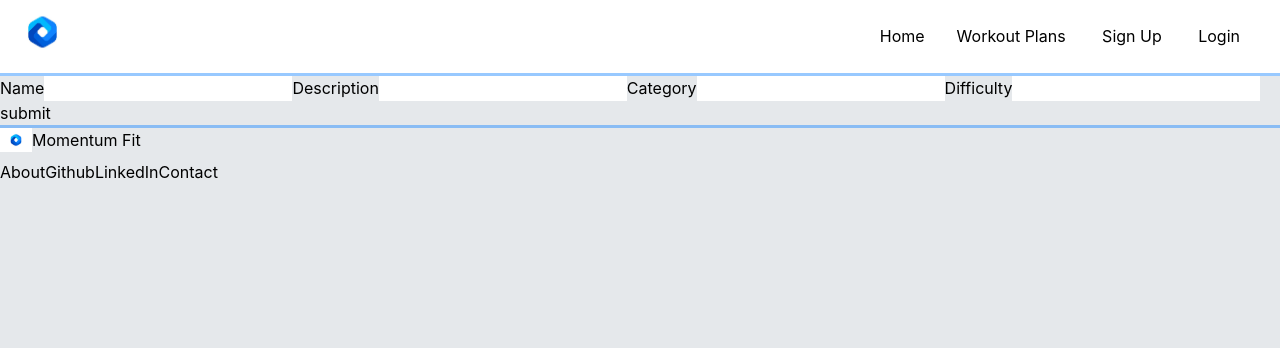
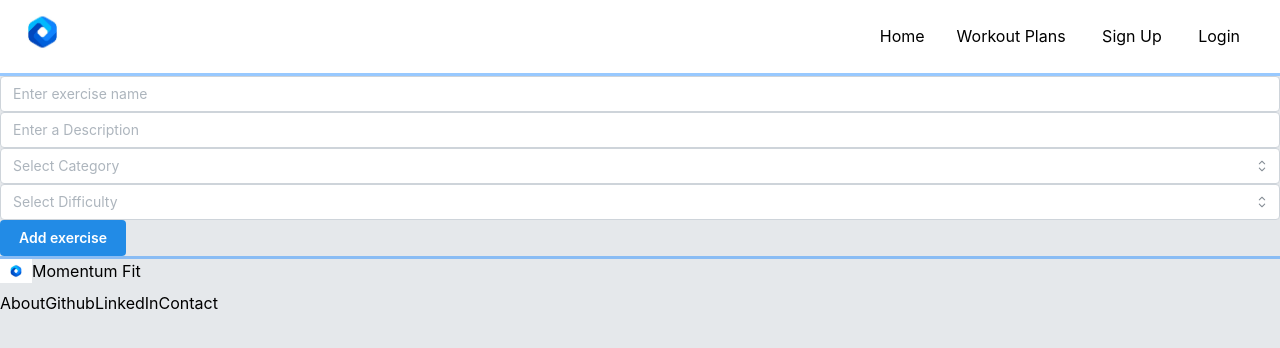
Before and after one commit to Momentum-Fit/project3-fitness-app-frontend, a React (Vite) app: page /create-exercise in a window 1280 px wide. Shown: the top 348 px of the page. Built offline with nearby package versions, Linux system fonts and the light colour scheme; no server answers; a web font is replaced by a local one.

Commit message:
add create exercise button and logic

```diff
--- a/src/App.jsx
+++ b/src/App.jsx
@@ -6,7 +6,6 @@ import HomePage from "./Pages/HomePage";
 import ExercisesList from "./components/ExercisesList";
 import Navbar from "./components/Navbar";
 import PageNotFound from "./Pages/PageNotFound";
-import ExerciseForm from "./components/ExerciseForm";
 import CreatePlan from "./components/CreatePlan";
 import MyPlan from "./Pages/MyPlan";
 import PlansPage from "./Pages/PlansPage";
@@ -17,6 +16,7 @@ import About from "./Pages/About";
 import NotLoggedIn from "./components/NotLoggedIn";
 import "./css/footer.css";
 import IsPrivate from "./components/IsPrivate";
+import CreateExercise from "./components/CreateExercise";
 
 function App() {
   return (
@@ -27,13 +27,35 @@ function App() {
         <Route path="/auth/login" element={<LoginPage />} />
         <Route path="/auth/signup" element={<SignUpPage />} />
         <Route path="/exercises" element={<ExercisesList />} />
-        <Route path="/create-exercise" element={<ExerciseForm />} />
-        <Route path="/createPlan" element={<IsPrivate><CreatePlan /></IsPrivate>} />
+        <Route
+          path="/createPlan"
+          element={
+            <IsPrivate>
+              <CreatePlan />
+            </IsPrivate>
+          }
+        />
         <Route path="/plans" element={<PlansPage />} />
-        <Route path="/plans/:planId" element={<IsPrivate><MyPlan /> </IsPrivate>} />
-        <Route path="/profile" element={<IsPrivate> <UserProfilePage/> </IsPrivate>} />
+        <Route
+          path="/plans/:planId"
+          element={
+            <IsPrivate>
+              <MyPlan />{" "}
+            </IsPrivate>
+          }
+        />
+        <Route
+          path="/profile"
+          element={
+            <IsPrivate>
+              {" "}
+              <UserProfilePage />{" "}
+            </IsPrivate>
+          }
+        />
         <Route path="/about" element={<About />} />
         <Route path="/notloggedin" element={<NotLoggedIn />} />
+        <Route path="/create-exercise" element={<CreateExercise />} />
         <Route path="/*" element={<PageNotFound />} />
       </Routes>
       <Footer />
--- a/src/Pages/MyPlan.jsx
+++ b/src/Pages/MyPlan.jsx
@@ -9,6 +9,7 @@ import "../css/myplan.css";
 import "../App.css";
 import { AuthContext } from "../context/auth.context";
 import NotLoggedIn from "../components/NotLoggedIn";
+import CreateExercise from "../components/CreateExercise";
 
 function MyPlan() {
   const { planId } = useParams();
@@ -20,7 +21,9 @@ function MyPlan() {
   const [plan, setPlan] = useState(null);
   const [planLoading, setPlanLoading] = useState(true);
   const [exercises, setExercises] = useState([]);
-  const [isPopupOpen, setIsPopupOpen] = useState(false);
+  const [isUpdatePopupOpen, setIsUpdatePopupOpen] = useState(false);
+  const [isCreateExercisePopupOpen, setIsCreateExercisePopupOpen] =
+    useState(false);
 
   useEffect(() => {
     const getPlan = async () => {
@@ -53,12 +56,20 @@ function MyPlan() {
   if (loading || planLoading)
     return <div className="text-center">Loading...</div>;
 
-  const openPopup = () => {
-    setIsPopupOpen(true);
+  const openUpdatePopup = () => {
+    setIsUpdatePopupOpen(true);
   };
 
-  const closePopup = () => {
-    setIsPopupOpen(false);
+  const closeUpdatePopup = () => {
+    setIsUpdatePopupOpen(false);
+  };
+
+  const openCreateExercisePopup = () => {
+    setIsCreateExercisePopupOpen(true);
+  };
+
+  const closeCreateExercisePopup = () => {
+    setIsCreateExercisePopupOpen(false);
   };
 
   return (
@@ -111,7 +122,7 @@ function MyPlan() {
                 <div>
                   <button
                     id="update-plan-button"
-                    onClick={openPopup}
+                    onClick={openUpdatePopup}
                     className="flex items-center px-4 py-2 font-medium tracking-wide text-white capitalize transition-colors duration-300 transform bg-blue-600 rounded-lg hover:bg-blue-500 focus:outline-none focus:ring focus:ring-blue-300 focus:ring-opacity-80"
                   >
                     <svg
@@ -129,9 +140,23 @@ function MyPlan() {
 
                     <span className="mx-1">Update My Plan</span>
                   </button>
-                  <Popup isOpen={isPopupOpen} onClose={closePopup}>
+                  <Popup isOpen={isUpdatePopupOpen} onClose={closeUpdatePopup}>
                     <h2>Update My Plan</h2>
                     <UpdatePlan />
+                  </Popup>
+                  <button
+                    id="add-exercise"
+                    onClick={openCreateExercisePopup}
+                    className="flex items-center px-4 py-2 font-medium tracking-wide text-white capitalize transition-colors duration-300 transform bg-blue-600 rounded-lg hover:bg-blue-500 focus:outline-none focus:ring focus:ring-blue-300 focus:ring-opacity-80"
+                  >
+                    <span className="mx-1">Add Exercise</span>
+                  </button>
+                  <Popup
+                    isOpen={isCreateExercisePopupOpen}
+                    onClose={closeCreateExercisePopup}
+                  >
+                    <h2>Add exercise</h2>
+                    <CreateExercise />
                   </Popup>
                 </div>
               </div>
--- /dev/null
+++ b/src/components/CreateExercise.jsx
@@ -0,0 +1,151 @@
+import { useContext, useState } from "react";
+import { useNavigate, useParams } from "react-router-dom";
+import { ExercisesContext } from "../context/exercises.context";
+import {
+  Checkbox,
+  Group,
+  Button,
+  Input,
+  TextInput,
+  Combobox,
+  InputBase,
+  useCombobox,
+} from "@mantine/core";
+
+function CreateExercise() {
+  const { planId } = useParams();
+  const [name, setName] = useState("");
+  const [description, setDescription] = useState("");
+  const [category, setCategory] = useState(null);
+  const [difficulty, setDifficulty] = useState(null);
+
+  const { exercises, createExercise } = useContext(ExercisesContext);
+
+  const [isPopupOpen, setIsPopupOpen] = useState(false);
+  const closePopup = () => setIsPopupOpen(false);
+
+  const navigate = useNavigate();
+
+  const categoryCombobox = useCombobox({
+    onDropdownClose: () => categoryCombobox.resetSelectedOption(),
+  });
+
+  const difficultyCombobox = useCombobox({
+    onDropdownClose: () => difficultyCombobox.resetSelectedOption(),
+  });
+
+  const handleSubmit = async (e) => {
+    e.preventDefault();
+
+    if (!name || !description || !category || !difficulty) {
+      alert(
+        "Please fill all required fields and select at least one exercise."
+      );
+      return;
+    }
+
+    const exerciseDetails = {
+      name: name,
+      description: description,
+      category: category,
+      difficulty: difficulty,
+    };
+
+    await createExercise(exerciseDetails);
+
+    setName("");
+    setDescription("");
+    setCategory("");
+    setDifficulty("");
+
+    closePopup();
+
+    navigate(`/plans/${planId}`);
+  };
+  return (
+    <>
+      <form onSubmit={handleSubmit}>
+        <TextInput
+          name="name"
+          placeholder="Enter exercise name"
+          value={name}
+          onChange={(e) => {
+            setName(e.target.value);
+          }}
+        />
+        <TextInput
+          name="description"
+          placeholder="Enter a Description"
+          value={description}
+          onChange={(e) => {
+            setDescription(e.target.value);
+          }}
+        />
+        <Combobox
+          store={categoryCombobox}
+          withinPortal={false}
+          onOptionSubmit={(val) => {
+            setCategory(val);
+            categoryCombobox.closeDropdown();
+          }}
+        >
+          <Combobox.Target>
+            <InputBase
+              component="button"
+              type="button"
+              pointer
+              rightSection={<Combobox.Chevron />}
+              onClick={() => categoryCombobox.toggleDropdown()}
+              rightSectionPointerEvents="none"
+            >
+              {category || (
+                <Input.Placeholder>Select Category</Input.Placeholder>
+              )}
+            </InputBase>
+          </Combobox.Target>
+          <Combobox.Dropdown>
+            <Combobox.Options>
+              <Combobox.Option value="lower body">Lower Body</Combobox.Option>
+              <Combobox.Option value="upper body">Upper Body</Combobox.Option>
+              <Combobox.Option value="full body">Full Body</Combobox.Option>
+              <Combobox.Option value="cardio">Cardio</Combobox.Option>
+              <Combobox.Option value="core">Core</Combobox.Option>
+            </Combobox.Options>
+          </Combobox.Dropdown>
+        </Combobox>
+        <Combobox
+          store={difficultyCombobox}
+          withinPortal={false}
+          onOptionSubmit={(val) => {
+            setDifficulty(val);
+            difficultyCombobox.closeDropdown();
+          }}
+        >
+          <Combobox.Target>
+            <InputBase
+              component="button"
+              type="button"
+              pointer
+              rightSection={<Combobox.Chevron />}
+              onClick={() => difficultyCombobox.toggleDropdown()}
+              rightSectionPointerEvents="none"
+            >
+              {difficulty || (
+                <Input.Placeholder>Select Difficulty</Input.Placeholder>
+              )}
+            </InputBase>
+          </Combobox.Target>
+          <Combobox.Dropdown>
+            <Combobox.Options>
+              <Combobox.Option value="easy">Easy</Combobox.Option>
+              <Combobox.Option value="medium">Medium</Combobox.Option>
+              <Combobox.Option value="hard">Hard</Combobox.Option>
+            </Combobox.Options>
+          </Combobox.Dropdown>
+        </Combobox>
+        <Button type="submit">Add exercise</Button>
+      </form>
+    </>
+  );
+}
+export default CreateExercise;
--- a/src/components/ExerciseForm.jsx
+++ /dev/null
@@ -1,92 +0,0 @@
-import { useState } from "react";
-import { useNavigate } from "react-router-dom";
-import axios from "axios";
-import "../App.css";
-
-const API_URL = "http://localhost:5005";
-
-function ExerciseForm() {
-  const [name, setName] = useState("");
-  const [description, setDescription] = useState("");
-  const [category, setCategory] = useState("");
-  const [difficulty, setDifficulty] = useState("");
-  const [error, setError] = useState("");
-
-  const handleName = (e) => setName(e.target.value);
-  const handleDescription = (e) => setDescription(e.target.value);
-  const handleCategory = (e) => setCategory(e.target.value);
-  const handleDifficulty = (e) => setDifficulty(e.target.value);
-
-  const storedToken = localStorage.getItem("authToken");
-
-  const navigate = useNavigate();
-
-  const handleSubmit = (e) => {
-    e.preventDefault();
-
-    if (!name || !description || !category || !difficulty) {
-      setError("Please fill in all required fields.");
-      return;
-    }
-
-    const newExercise = {
-      name,
-      description,
-      category,
-      difficulty,
-    };
-
-    setError("");
-
-    axios
-      .post(`${API_URL}/api/exercises`, newExercise, {
-        headers: { Authorization: `Bearer ${storedToken}` },
-      })
-
-      .then((response) => {
-        setName("");
-        setDescription("");
-        setCategory("");
-        setDifficulty("");
-        navigate("/exercises");
-      })
-      .catch((error) => {
-        setError("Error creating a new exercise. Please try again.");
-        console.log("Error creating a new exercise...", error);
-      });
-  };
-
-  return (
-    <div>
-      <form onSubmit={handleSubmit}>
-        <label>Name</label>
-        <input type="text" name="name" value={name} onChange={handleName} />
-        <label>Description</label>
-        <input
-          type="text"
-          name="description"
-          value={description}
-          onChange={handleDescription}
-        />
-        <label>Category</label>
-        <input
-          type="text"
-          name="category"
-          value={category}
-          onChange={handleCategory}
-        />
-        <label>Difficulty</label>
-        <input
-          type="text"
-          name="difficulty"
-          value={difficulty}
-          onChange={handleDifficulty}
-        />
-        <button type="submit">submit</button>
-        {error && <p style={{ color: "red" }}>{error}</p>}
-      </form>
-    </div>
-  );
-}
-
-export default ExerciseForm;
```
Also changed, not shown: src/context/exercises.context.jsx (+23 -1 lines).
